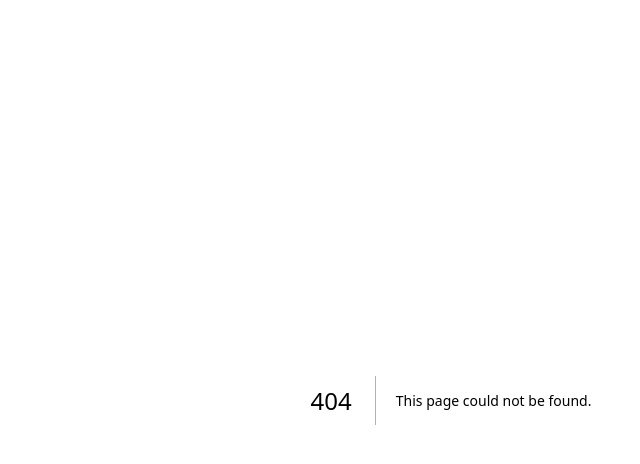
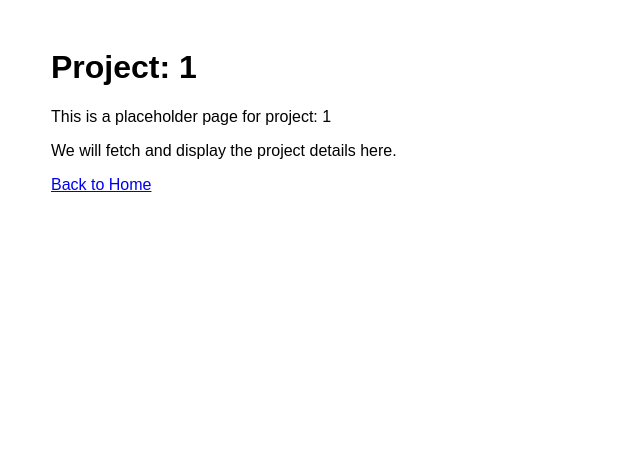
Before and after one commit to Tarps240/fdc-app, a Next.js app: page /projects/1 in a window 1280 px wide. Before the commit this address had no page. Shown: the top 464 px of the page, without its empty margins (189-829 px from the left). Built offline with nearby package versions, Linux system fonts and the light colour scheme.

Commit message:
feat: add project detail page skeleton and navigation links

```diff
--- a/pages/index.js
+++ b/pages/index.js
@@ -4,6 +4,7 @@
 // to fetch data from our own API.
 import React from "react";
 import { useEffect, useState } from 'react';
+import Link from 'next/link';
 
 // A simple component to display a single project card
 function ProjectCard({ project }) {
@@ -12,7 +13,10 @@ function ProjectCard({ project }) {
       <img src={project.imageUrl} alt={project.title} style={{ width: '100%', height: '200px', objectFit: 'cover' }} />
       <h3>{project.title}</h3>
       <p>{project.description}</p>
-      <a href={`/projects/${project.slug}`}>View Project</a>
+      {/* Change this line to use Next.js Link */}
+      <Link href={`/projects/${project.slug}`}>
+        View Project
+      </Link>
     </div>
   );
 }
--- /dev/null
+++ b/pages/projects/[slug].js
@@ -0,0 +1,18 @@
+// pages/projects/[slug].js
+
+import { useRouter } from 'next/router';
+
+export default function ProjectDetailPage() {
+  const router = useRouter();
+  const { slug } = router.query;
+
+  return (
+    <div style={{ fontFamily: 'sans-serif', maxWidth: '800px', margin: 'auto', padding: '20px' }}>
+      <h1>Project: {slug}</h1>
+      <p>This is a placeholder page for project: {slug}</p>
+      <p>We will fetch and display the project details here.</p>
+      <a href="/">Back to Home</a>
+    </div>
+  );
+
+}
```
